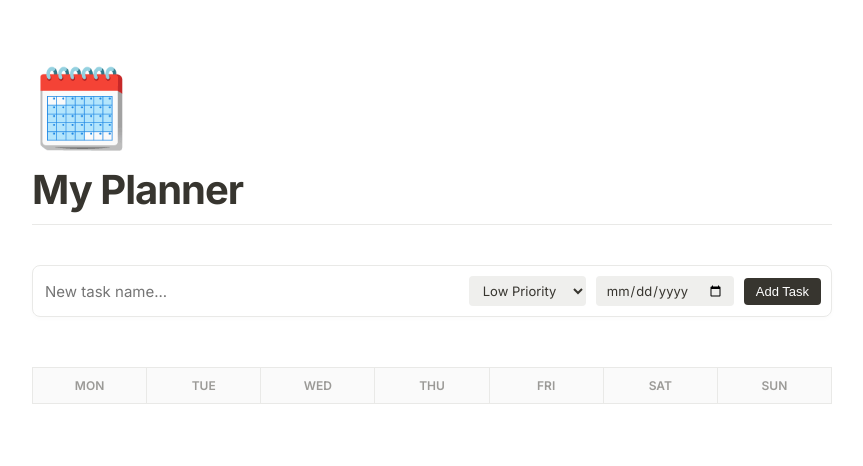
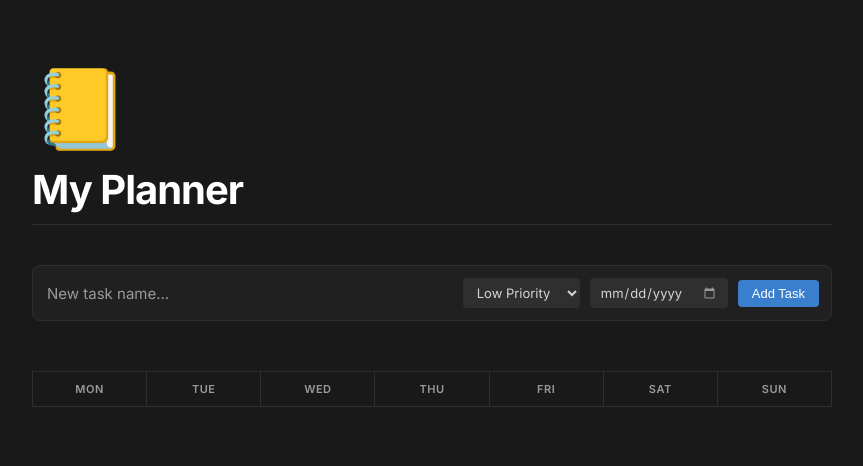
Before and after one commit to HarshilDer/Experiment1, a Flask app: template templates/index.html in a window 1280 px wide. Shown: the top 466 px of the page, without its empty margins (208-1071 px from the left). Run offline with Flask 3, Linux system fonts and the light colour scheme; the template is opened without the code that fills it, so the values that code supplies are empty; some libraries are stand-ins or nearby versions.

Commit message:
Added the dark theme to the task planner!!

```diff
--- a/templates/index.html
+++ b/templates/index.html
@@ -3,24 +3,25 @@
 <head>
     <meta charset="UTF-8">
     <meta name="viewport" content="width=device-width, initial-scale=1.0">
-    <title>Notion Planner</title>
+    <title>Task Planner</title>
     <link href="https://fonts.googleapis.com/css2?family=Inter:wght@400;500;600;700&display=swap" rel="stylesheet">
     <script src="https://unpkg.com/@phosphor-icons/web"></script>
 
     <style>
         :root {
-            --bg-color: #FFFFFF;
-            --text-main: #37352F;
+            /* --- NOTION DARK THEME PALETTE --- */
+            --bg-color: #191919;
+            --text-main: #D4D4D4;
             --text-secondary: #9B9A97;
-            --hover-bg: #EFEFED;
-            --border-color: #E9E9E7;
-            --link-blue: #2383E2;
+            --hover-bg: #2F2F2F;
+            --border-color: #2F2F2F;
+            --link-blue: #3A7FCE;
 
-            /* Notion Tag Colors */
-            --tag-red-bg: #FFD5D5; --tag-red-text: #6E3630;
-            --tag-yellow-bg: #FBEECC; --tag-yellow-text: #89632A;
-            --tag-green-bg: #DBEDDB; --tag-green-text: #2B593F;
-            --tag-gray-bg: #E3E2E0; --tag-gray-text: #5A5A55;
+            /* Dark Mode Tags */
+            --tag-red-bg: #502825;    --tag-red-text: #FFD5D5;
+            --tag-yellow-bg: #524227; --tag-yellow-text: #FBEECC;
+            --tag-green-bg: #244030;  --tag-green-text: #DBEDDB;
+            --tag-gray-bg: #37352F;   --tag-gray-text: #E3E2E0;
         }
 
         body {
@@ -39,13 +40,13 @@
         /* Header */
         .header { margin-bottom: 40px; padding-bottom: 10px; border-bottom: 1px solid var(--border-color); }
         .cover-icon { font-size: 78px; display: block; margin-bottom: 10px;}
-        h1 { font-weight: 700; font-size: 40px; margin: 0; letter-spacing: -1px; }
+        h1 { font-weight: 700; font-size: 40px; margin: 0; letter-spacing: -1px; color: #FFFFFF; }
 
         /* --- Task List Styling --- */
         ul { list-style: none; padding: 0; margin-bottom: 40px; }
 
         li {
-            display: flex; align-items: center; padding: 6px 4px;
+            display: flex; align-items: center; padding: 8px 6px;
             border-radius: 4px; margin-bottom: 2px; transition: background 0.1s;
         }
         li:hover { background-color: var(--hover-bg); }
@@ -86,27 +92,33 @@
 
         /* --- Add Task Form --- */
         .add-task-form {
-            display: flex; gap: 10px; align-items: center; padding: 10px;
+            display: flex; gap: 10px; align-items: center; padding: 12px;
             border: 1px solid var(--border-color); border-radius: 8px; margin-bottom: 50px;
-            box-shadow: 0 2px 5px rgba(0,0,0,0.02);
+            background: rgba(255,255,255,0.03);
         }
         .add-task-form input[type="text"] {
             flex-grow: 1; border: none; outline: none; font-size: 15px; font-family: 'Inter';
+            background: transparent; color: var(--text-main);
         }
+        .add-task-form input[type="text"]::placeholder { color: var(--text-secondary); }
+
         /* Custom Select & Date Inputs */
         select, input[type="date"] {
             border: none; background: var(--hover-bg); padding: 6px 10px;
             border-radius: 4px; font-family: 'Inter'; font-size: 13px; color: var(--text-main);
             outline: none; cursor: pointer;
         }
+        ::-webkit-calendar-picker-indicator { filter: invert(1); opacity: 0.5; }
+
         button {
-            background: var(--text-main); color: white; border: none; padding: 6px 12px;
-            border-radius: 4px; cursor: pointer; font-size: 13px;
+            background: var(--link-blue); color: white; border: none; padding: 6px 14px;
+            border-radius: 4px; cursor: pointer; font-size: 13px; font-weight: 500;
         }
+        button:hover { opacity: 0.9; }
 
         /* --- Calendar Styling --- */
         .calendar-section { margin-top: 40px; }
-        .calendar-header { font-size: 18px; font-weight: 600; margin-bottom: 15px; }
+        .calendar-header { font-size: 18px; font-weight: 600; margin-bottom: 15px; color: var(--text-main); }
 
         .calendar-grid {
             display: grid; grid-template-columns: repeat(7, 1fr);
@@ -114,9 +126,9 @@
         }
 
         .day-header {
-            padding: 10px; font-size: 12px; font-weight: 600; color: var(--text-secondary);
+            padding: 10px; font-size: 11px; font-weight: 600; color: var(--text-secondary);
             border-right: 1px solid var(--border-color); border-bottom: 1px solid var(--border-color);
-            background: #FAFAFA; text-align: center;
+            background: var(--bg-color); text-align: center; letter-spacing: 0.5px;
         }
 
         .calendar-day {
```
Also changed, not shown: other parts of templates/index.html (+25 -12 lines), tasks.json (+12 -0 lines).
